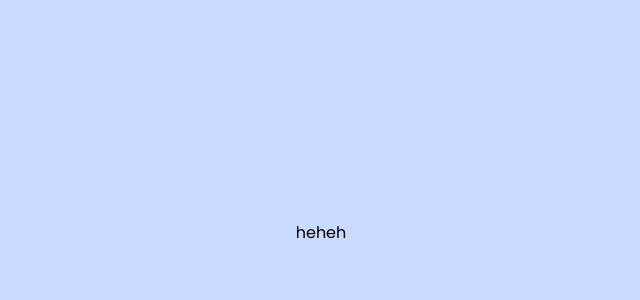
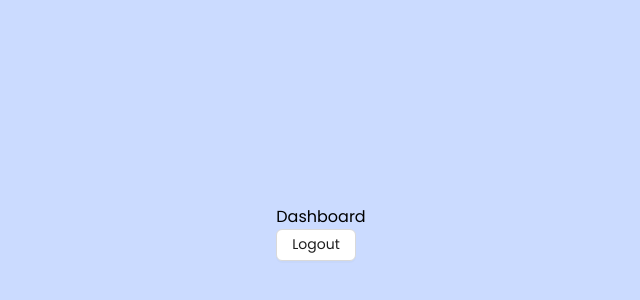
Before and after one commit to Mide6x/PIM, a React (Vite) app in the folder client/: page /dashboard in a window 1280 px wide. Shown: the part 168-468 px from the top of the page, without its empty margins (319-959 px from the left). Built offline with nearby package versions, Linux system fonts and the light colour scheme; sample sign-in values are in the browser's storage.

Commit message:
0.14 registration

```diff
--- a/client/src/App.jsx
+++ b/client/src/App.jsx
@@ -1,16 +1,35 @@
-import { BrowserRouter as Router, Routes, Route } from "react-router-dom";
+import {
+  BrowserRouter as Router,
+  Routes,
+  Route,
+  Navigate,
+} from "react-router-dom";
 import "./App.css";
 import Register from "./Auth/Register";
 import Login from "./Auth/Login";
 import Dashboard from "./pages/Dashboard";
+import useAuth from "./contexts/useAuth";
 
 const App = () => {
+  const { isAuthenticated } = useAuth(); // Corrected usage of useAuth
+
   return (
     <Router>
       <Routes>
-        <Route path="/" element={<Register />} />
-        <Route path="/login" element={<Login />} />
-        <Route path="/dashboard" element={<Dashboard />} />
+        <Route
+          path="/"
+          element={
+            isAuthenticated ? <Navigate to="/dashboard" /> : <Register />
+          }
+        />
+        <Route
+          path="/login"
+          element={isAuthenticated ? <Navigate to="/dashboard" /> : <Login />}
+        />
+        <Route
+          path="/dashboard"
+          element={isAuthenticated ? <Dashboard /> : <Navigate to="/" />}
+        />
       </Routes>
     </Router>
   );
--- a/client/src/pages/Dashboard.jsx
+++ b/client/src/pages/Dashboard.jsx
@@ -1,5 +1,20 @@
+import { Button } from "antd";
+import useAuth from "../contexts/useAuth"; // Correct path to useAuth hook
+
 const Dashboard = () => {
-  return <div>heheh</div>;
+  const { logout } = useAuth();
+
+  const handleLogout = () => {
+    logout(); // Call logout function
+  };
+
+  return (
+    <>
+      <div>Dashboard</div>
+      <Button onClick={handleLogout}>Logout</Button>{" "}
+      {/* Use handleLogout function */}
+    </>
+  );
 };
 
 export default Dashboard;
```
